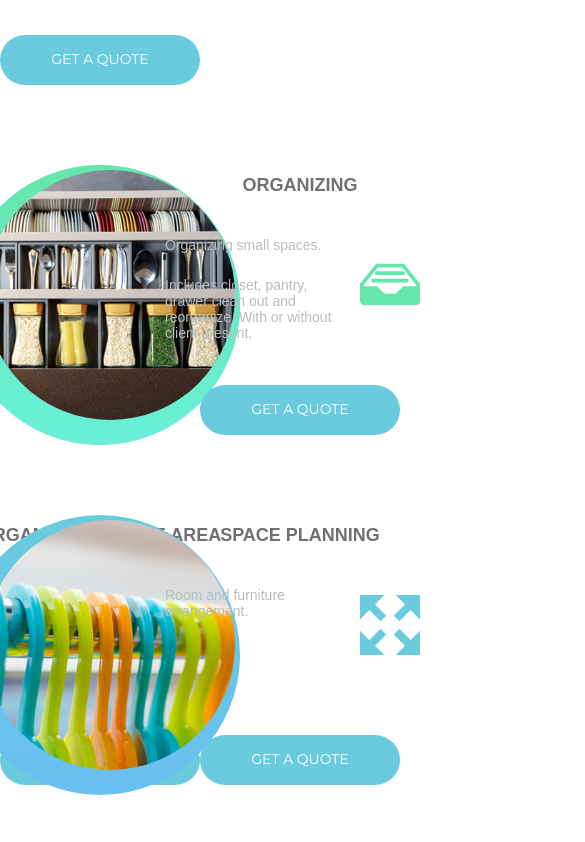
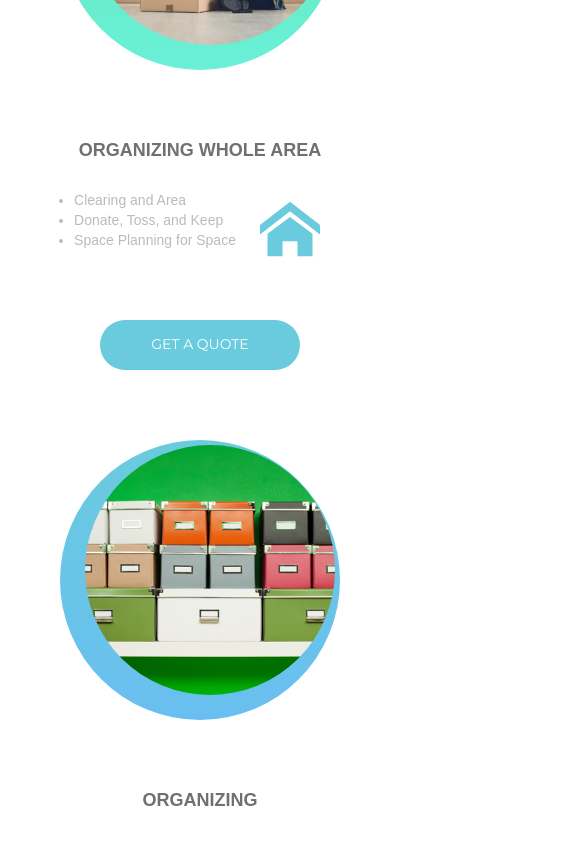
Before and after one commit to ECWireless/simprodos, a Next.js app: page / in a window 390 px wide. Shown: the part 1880-2722 px from the top of the page, 585 px wide, since content can reach past the window. Built offline with nearby package versions, Linux system fonts and the light colour scheme; a web font is replaced by a local one.

Commit message:
Phone Done

```diff
--- a/sass/_blog.scss
+++ b/sass/_blog.scss
@@ -6,6 +6,10 @@
     @include respond(tab-port) {
         grid-template-columns: 1fr 4rem 25rem 25rem 4rem 1fr;
         grid-template-rows: 10rem 5rem 40rem;
+    }
+
+    @include respond(phone) {
+        grid-template-columns: 1fr 4rem 28rem 4rem 1fr;
     }
 
     // HEADING
@@ -19,6 +23,10 @@
         text-transform: uppercase;
         text-align: center;
         color: $color-grey;
+
+        @include respond(phone) {
+            font-size: 1.6rem;
+        }
     }
 
     &__line {
@@ -42,6 +50,10 @@
         font-weight: 400;
         text-align: center;
         color: $color-grey;
+
+        @include respond(phone) {
+            font-size: 3.2rem;
+        }
     }
 
     // BLOG
@@ -109,6 +121,10 @@
             border-top: 20px solid transparent;
             border-bottom: 20px solid transparent;
             border-left: 40px solid #B8BCBF;
+        }
+
+        @include respond(phone) {
+            grid-column: 4 / 5;
         }
 
         &:hover {
--- a/sass/_footer.scss
+++ b/sass/_footer.scss
@@ -9,6 +9,10 @@
     @include respond(tab-port) {
         grid-template-columns: 1fr 23rem 14rem 23rem 1fr;
         grid-template-rows: 8rem 12rem;
+    }
+
+    @include respond(phone) {
+        grid-template-columns: 1fr 14rem 26rem 1fr;
     }
 
     &__heading {
@@ -57,6 +61,13 @@
             margin-right: 2rem;
         }
 
+        @include respond(phone) {
+            grid-column: 3 / 4;
+            justify-self: flex-start;
+            margin-right: 0;
+            margin-bottom: 3rem;
+        }
+
         &:hover {
             cursor: pointer;
             transform: scale(1.05);
@@ -82,6 +93,10 @@
         @include respond(tab-port) {
             margin-right: 14rem;
         }
+
+        @include respond(phone) {
+            margin-right: 16rem;
+        }
     }
 
     &__email {
@@ -100,6 +115,13 @@
         @include respond(tab-port) {
             font-size: 1.8rem;
             margin-left: 2rem;
+        }
+
+        @include respond(phone) {
+            grid-column: 3 / 4;
+            justify-self: flex-start;
+            margin-left: 0;
+            margin-top: 3rem;
         }
 
         &:hover {
@@ -127,6 +149,10 @@
         @include respond(tab-port) {
             margin-left: 14rem;
         }
+
+        @include respond(phone) {
+            display: none;
+        }
     }
 
     &__facebook-link {
@@ -136,6 +162,10 @@
         align-self: center;
 
         transition: all .3s ease;
+
+        @include respond(phone) {
+            grid-column: 2 / 3;
+        }
 
         &:hover {
             cursor: pointer;
--- a/sass/_services.scss
+++ b/sass/_services.scss
@@ -10,7 +10,7 @@
 
     @include respond(phone) {
         grid-template-columns: 1fr 20rem 20rem 1fr;
-        grid-template-rows: 9rem repeat(8, 35rem) 5rem;
+        grid-template-rows: 9rem repeat(4, 35rem 30rem) 5rem;
     }
 
     // HEADING
@@ -77,6 +77,7 @@
             background: $color-green-gradient;
 
             @include respond(phone) {
+                grid-row: 3 / 4;
                 grid-column: 2 / 4;
             }
         }
@@ -87,8 +88,8 @@
             background: $color-blue-gradient;
 
             @include respond(phone) {
-                grid-row: 4 / 5;
-                grid-column: 2 / 3;
+                grid-row: 5 / 6;
+                grid-column: 2 / 4;
             }
         }
 
@@ -96,12 +97,22 @@
             grid-row: 4 / 5;
             grid-column: 2 / 3;
             background: $color-green-gradient;
+
+            @include respond(phone) {
+                grid-row: 7 / 8;
+                grid-column: 2 / 4;
+            }
         }
 
         &--4 {
             grid-row: 5 / 6;
             grid-column: 2 / 3;
             background: $color-blue-gradient;
+
+            @include respond(phone) {
+                grid-row: 9 / 10;
+                grid-column: 2 / 4;
+            }
         }
     }
 
@@ -125,6 +136,7 @@
             grid-column: 2 / 3;
 
             @include respond(phone) {
+                grid-row: 3 / 4;
                 grid-column: 2 / 4;
             }
         }
@@ -134,19 +146,29 @@
             grid-column: 2 / 3;
 
             @include respond(phone) {
-                grid-row: 4 / 5;
-                grid-column: 2 / 3;
+                grid-row: 5 / 6;
+                grid-column: 2 / 4;
             }
         }
 
         &--3 {
             grid-row: 4 / 5;
             grid-column: 2 / 3;
+
+            @include respond(phone) {
+                grid-row: 7 / 8;
+                grid-column: 2 / 4;
+            }
         }
 
         &--4 {
             grid-row: 5 / 6;
             grid-column: 2 / 3;
+
+            @include respond(phone) {
+                grid-row: 9 / 10;
+                grid-column: 2 / 4;
+            }
         }
     }
 
@@ -158,7 +180,7 @@
 
         display: grid;
         grid-template-columns: 2fr 1fr;
-        grid-template-rows: 1fr 6rem 15rem 5rem 1fr;
+        grid-template-rows: 1fr 5rem 13rem 5rem 1fr;
 
         @include respond(tab-port) {
             height: 27rem;
@@ -170,8 +192,8 @@
             grid-column: 3 / 4;
 
             @include respond(phone) {
-                grid-row: 3 / 4;
-                grid-column: 2 / 3;
+                grid-row: 2 / 3;
+                grid-column: 2 / 4;
             }
         }
 
@@ -180,19 +202,29 @@
             grid-column: 3 / 4;
 
             @include respond(phone) {
-                grid-row: 5 / 6;
-                grid-column: 2 / 3;
+                grid-row: 4 / 5;
+                grid-column: 2 / 4;
             }
         }
 
         &--3 {
             grid-row: 4 / 5;
             grid-column: 3 / 4;
+
+            @include respond(phone) {
+                grid-row: 6 / 7;
+                grid-column: 2 / 4;
+            }
         }
 
         &--4 {
             grid-row: 5 / 6;
             grid-column: 3 / 4;
+
+            @include respond(phone) {
+                grid-row: 8 / 9;
+                grid-column: 2 / 4;
+            }
         }
     }
 
--- a/sass/_testimonials.scss
+++ b/sass/_testimonials.scss
@@ -7,6 +7,11 @@
     @include respond(tab-port) {
         grid-template-columns: 1fr 20rem 20rem 20rem 1fr;
         grid-template-rows: 10rem 5rem 19rem 5rem 7rem 5rem;
+    }
+
+    @include respond(phone) {
+        grid-template-columns: 1fr 30rem 1fr;
+        grid-template-rows: 10rem 5rem repeat(3, 19rem 5rem) 10rem;
     }
 
     // HEADING
@@ -20,6 +25,10 @@
         text-transform: uppercase;
         text-align: center;
         color: $color-grey;
+
+        @include respond(phone) {
+            font-size: 1.6rem;
+        }
     }
 
     &__line {
@@ -43,6 +52,10 @@
         font-weight: 400;
         text-align: center;
         color: $color-grey;
+
+        @include respond(phone) {
+            font-size: 3.2rem;
+        }
     }
 
     // TESTIMONIALS
@@ -66,6 +79,17 @@
             height: 50rem;
             width: 150rem;
         }
+
+        @include respond(phone) {
+            position: static;
+            align-self: center;
+            grid-row: 2 / -1;
+
+            border-radius: 0;
+            transform: translate(0, 0);
+            height: 88%;
+            width: 100%;
+        }
     }
 
     &__square {
@@ -82,6 +106,10 @@
         height: 30rem;
         width: 150rem;
         background: #fff;
+
+        @include respond(tab-port) {
+            display: none;
+        }
     }
 
     &__quote {
@@ -102,19 +130,38 @@
             margin-top: 5rem;
         }
 
+        @include respond(phone) {
+            font-size: 1.6rem;
+        }
+
         &--1 {
             grid-row: 3 / 4;
             grid-column: 2 / 3;
+
+            @include respond(phone) {
+                grid-row: 3 / 4;
+                grid-column: 2 / 3;
+            }
         }
 
         &--2 {
             grid-row: 3 / 4;
             grid-column: 3 / 4;
+
+            @include respond(phone) {
+                grid-row: 5 / 6;
+                grid-column: 2 / 3;
+            }
         }
 
         &--3 {
             grid-row: 3 / 4;
             grid-column: 4 / 5;
+
+            @include respond(phone) {
+                grid-row: 7 / 8;
+                grid-column: 2 / 3;
+            }
         }
     }
 
@@ -130,16 +177,31 @@
         &--1 {
             grid-row: 4 / 5;
             grid-column: 2 / 3;
+
+            @include respond(phone) {
+                grid-row: 4 / 5;
+                grid-column: 2 / 3;
+            }
         }
 
         &--2 {
             grid-row: 4 / 5;
             grid-column: 3 / 4;
+
+            @include respond(phone) {
+                grid-row: 6 / 7;
+                grid-column: 2 / 3;
+            }
         }
 
         &--3 {
             grid-row: 4 / 5;
             grid-column: 4 / 5;
+
+            @include respond(phone) {
+                grid-row: 8 / 9;
+                grid-column: 2 / 3;
+            }
         }
     }
 
@@ -152,6 +214,17 @@
         width: 3px;
         height: 10rem;
         background: #65E6AB;
+
+        @include respond(phone) {
+            grid-row: 5 / 6;
+            grid-column: 2 / 3;
+            align-self: flex-start;
+            justify-self: center;
+
+            height: 4px;
+            width: 10rem;
+            margin-top: 2rem;
+        }
     }
 
     &__line-2 {
@@ -163,5 +236,16 @@
         width: 3px;
         height: 10rem;
         background: #65E6AB;
+
+        @include respond(phone) {
+            grid-row: 7 / 8;
+            grid-column: 2 / 3;
+            align-self: flex-start;
+            justify-self: center;
+
+            height: 4px;
+            width: 10rem;
+            margin-top: 2rem;
+        }
     }
 }
```
